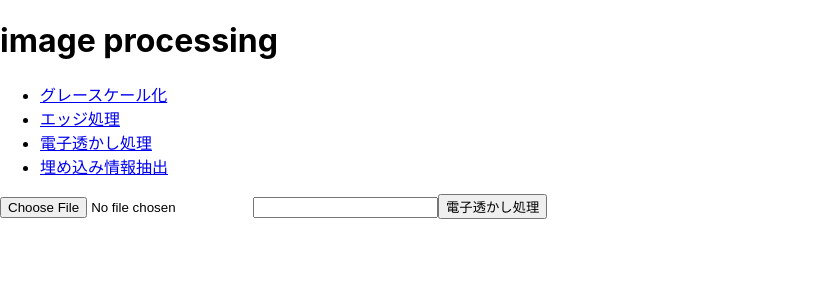
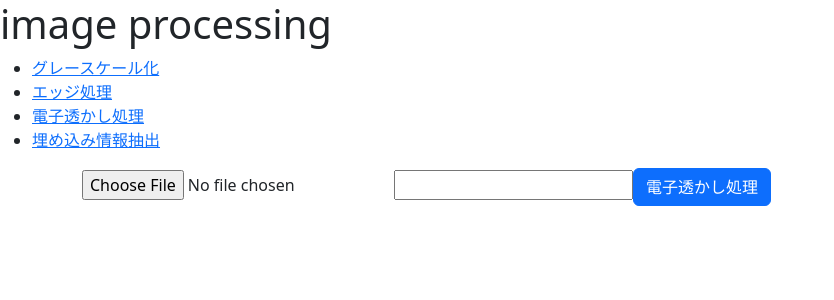
Before and after one commit to kasai27/image_processing_frontend, a React (Create React App) app: page /watermark in a window 1280 px wide. Shown: the top 300 px of the page, without its empty margins (0-834 px from the left). Built offline with nearby package versions, Linux system fonts and the light colour scheme.

Commit message:
react-bootstrapでボタン実装

```diff
--- a/src/components/Detection.js
+++ b/src/components/Detection.js
@@ -1,5 +1,6 @@
 import React, { useState } from "react";
 import axios from "axios";
+import Button from 'react-bootstrap/Button'
 
 const Detection = () => {
     // 選択された元の画像ファイルと抽出したテキストを管理するための状態
@@ -29,12 +30,12 @@
     };
 
     return (
-        <div>
+        <div className="container">
             {/* 画像ファイルの選択用の入力フィールド */}
             <input type="file" onChange={handleFileChange} />
 
             {/* 変換ボタン */}
-            <button onClick={handleDetection}>埋め込み情報抽出</button>
+            <Button onClick={handleDetection}>埋め込み情報抽出</Button>
 
             {/* 変換後の画像の表示 */}
             {text && (
--- a/src/components/Grayscale.js
+++ b/src/components/Grayscale.js
@@ -1,5 +1,6 @@
 import React, { useState } from "react";
 import axios from "axios";
+import Button from 'react-bootstrap/Button'
 
 const Grayscale = () => {
     // 選択された元の画像ファイルと変換後の画像ファイルを管理するための状態
@@ -28,12 +29,12 @@
     };
 
     return (
-        <div>
+        <div className="container">
             {/* 画像ファイルの選択用の入力フィールド */}
             <input type="file" onChange={handleFileChange} />
 
             {/* 変換ボタン */}
-            <button onClick={handleGray}>グレースケール化</button>
+            <Button onClick={handleGray}>グレースケール化</Button>
 
             {/* 変換後の画像の表示 */}
             {processedImage && (
--- a/src/components/Laplacian.js
+++ b/src/components/Laplacian.js
@@ -1,5 +1,6 @@
 import React, { useState } from "react";
 import axios from "axios";
+import Button from 'react-bootstrap/Button'
 
 const Laplacian = () => {
     // 選択された元の画像ファイルと変換後の画像ファイルを管理するための状態
@@ -28,12 +29,12 @@
     };
 
     return (
-        <div>
+        <div className="container">
             {/* 画像ファイルの選択用の入力フィールド */}
             <input type="file" onChange={handleFileChange} />
 
             {/* 変換ボタン */}
-            <button onClick={handleLaplacian}>エッジ処理</button>
+            <Button onClick={handleLaplacian}>エッジ処理</Button>
 
             {/* 変換後の画像の表示 */}
             {processedImage && (
--- a/src/components/Watermark.js
+++ b/src/components/Watermark.js
@@ -1,5 +1,6 @@
 import React, { useState } from "react";
 import axios from "axios";
+import Button from 'react-bootstrap/Button'
 
 const Watermark = () => {
     // 選択された元の画像ファイルと変換後の画像ファイルを管理するための状態
@@ -38,13 +39,13 @@
     };
 
     return (
-        <div>
+        <div className="container">
             {/* 画像ファイルの選択用の入力フィールド */}
             <input type="file" onChange={handleFileChange} />
             {/* 埋め込みテキスト入力フィールド */}
             <input type="text" value={text} onChange={handleTextChange}/>
             {/* 変換ボタン */}
-            <button onClick={handleWatermark}>電子透かし処理</button>
+            <Button onClick={handleWatermark}>電子透かし処理</Button>
 
             {/* 変換後の画像の表示 */}
             {processedImage && (
--- a/src/index.js
+++ b/src/index.js
@@ -2,6 +2,7 @@
 import ReactDOM from 'react-dom/client';
 import './index.css';
 import App from './App';
+import 'bootstrap/dist/css/bootstrap.min.css';
 
 const root = ReactDOM.createRoot(document.getElementById('root'));
 root.render(
```
